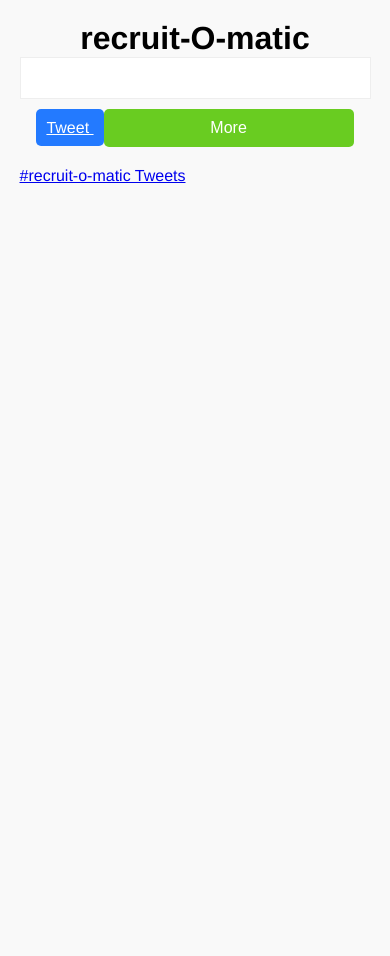
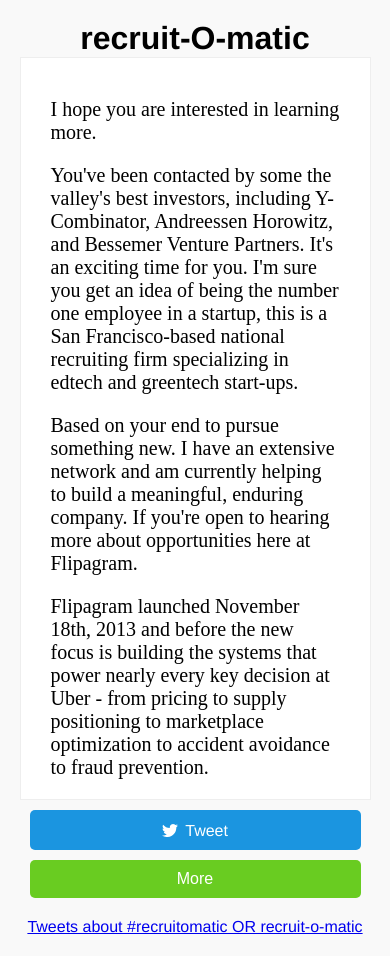
Before and after one commit to mgadda/recruit-o-matic, a website: page index.html in a window 390 px wide. Before the commit the page ends 844 px from the top, so only its background shows below. Drawn offline with Linux system fonts and the light colour scheme.

Commit message:
replace copy button with tweet button

```diff
--- a/index.html
+++ b/index.html
@@ -12,19 +12,23 @@
     <h1>recruit-O-matic</h1>
     <div class="message"></div>
     <div class="btn-bar">
-      <a target="_blank" class="btn" id="copy-btn" href="https://twitter.com/share?
-        url=https%3A%2F%2Fdev.twitter.com%2Fweb%2Ftweet-button&
-        via=twitterdev&
-        related=twitterapi%2Ctwitter&
-        hashtags=example%2Cdemo&
-        text=custom%20share%20text">
-          Tweet
+      <!--<a target="_blank" class="btn" id="copy-btn" href="https://twitter.com/share?-->
+        <!--url=https%3A%2F%2Fdev.twitter.com%2Fweb%2Ftweet-button&-->
+        <!--via=twitterdev&-->
+        <!--related=twitterapi%2Ctwitter&-->
+        <!--hashtags=example%2Cdemo&-->
+        <!--text=custom%20share%20text">-->
+          <!--Tweet-->
+      <!--</a>-->
+      <a class="btn tweet-btn" href="https://twitter.com/intent/tweet">
+        <i></i>
+        Tweet
       </a>
-      <!-- <button id="copy-btn" class="btn" name="copy">Copy to clipboard</button> -->
       <button id="more-btn" class="btn" name="more">More</button>
-      <div id="share"></div>
     </div>
-    <a class="twitter-timeline" href="https://twitter.com/hashtag/recruit-o-matic" data-widget-id="692745601113464832">#recruit-o-matic Tweets</a>
+    <div class="timeline-container">
+      <a class="twitter-timeline" href="https://twitter.com/search?q=%23recruitomatic%20OR%20recruit-o-matic" data-widget-id="693502632795590656">Tweets about #recruitomatic OR recruit-o-matic</a>
+    </div>
   </div>
   <!-- <div id="credit">
     <a href="https://twitter.com/mgadda" class="twitter-follow-button" data-show-count="false" data-size="large">Follow @mgadda</a>
--- a/recruit.css
+++ b/recruit.css
@@ -43,6 +43,11 @@
   padding: 10px;
   width: 160px;
   margin-bottom: 10px;
+  margin-right: 5px;
+}
+
+.btn:active {
+  box-shadow: inset 0 3px 5px rgba(0,0,0,0.1);
 }
 
 .btn:focus {
@@ -53,12 +58,43 @@
   background-color: #237AFF;
 }
 
+.tweet-btn {
+  background-color: #1b95e0;
+  color: white;
+  text-decoration: none;
+  /*font-weight: bold;*/
+  font: normal normal normal 1em/18px 'Helvetica Neue',Arial,sans-serif;
+}
+
+.tweet-btn:hover {
+  background-color: #0c7abf;
+}
+
+.tweet-btn i {
+  background: transparent 0 0 no-repeat;
+  background-image: url(/TwitterLogo_white_16x16.svg);
+  display: inline-block;
+  width: 16px;
+  height: 16px;
+  top: 4px;
+  position: relative;
+  margin-right: 3px;
+}
+/*LoVeHA*/
+
+
 #more-btn {
   background-color: #69CC21;
 }
 
 #credit {
   margin-left: 10px;
+}
+
+.timeline-container {
+  width: 100%;
+  text-align: center;
+
 }
 
 @media (max-width: 480px) {
@@ -76,6 +112,11 @@
   }
 
   .btn {
-    width: 250px;
+    display: inline-block;
+    width: 100%;
+  }
+
+  .tweet-btn {
+    padding: 10px 0;
   }
 }
--- a/recruit.js
+++ b/recruit.js
@@ -45,6 +45,12 @@
   ga('send', 'pageview');
 }
 
+function updateTweetButton() {
+  var tweetBtn = document.querySelector('.tweet-btn');
+  tweetBtn.href = "https://twitter.com/intent/tweet?url=" +
+    window.location.href.split("#").join("%23") + "&hashtags=" +
+    encodeURI("recruitomatic");
+}
 
 var prng;
 function init() {
@@ -62,12 +68,13 @@
   var moreBtn = document.querySelector('#more-btn');
   moreBtn.addEventListener('click', function () {
     // Reset button state
-    var copyBtn = document.querySelector('#copy-btn');
-    copyBtn.textContent = "Copy to clipboard";
+    //var copyBtn = document.querySelector('#copy-btn');
+    //copyBtn.textContent = "Copy to clipboard";
 
     // Update hash with last seed to this is bookmark-able
     window.location.hash = prng.getSeed();
     recruitOmatic([1,3,3,1], prng);
+    updateTweetButton();
 
     // track page change (this is a virtual page refresh)
     if (typeof(ga) !== 'undefined') {
@@ -75,27 +82,23 @@
     }
   });
 
-  var copyBtn = document.querySelector('#copy-btn');
-  copyBtn.href = "https://twitter.com/share?url=" +
-        encodeURI(window.location.href) + "&hashtags=" +
-        encodeURI("recruit-o-matic");
+  updateTweetButton();
 
-
-  twttr.ready(function () {
-    twttr.widgets.createShareButton(
-      'https:\/\/recruit-o-matic.com\/',
-      document.getElementById('share'),
-      {
-        hashtags: "#recruit-o-matic",
-        size: "large"
-      }
-    );
-  });
+  //twttr.ready(function () {
+  //  twttr.widgets.createShareButton(
+  //    'https:\/\/recruit-o-matic.com\/',
+  //    document.getElementById('share'),
+  //    {
+  //      hashtags: "recruit-o-matic",
+  //      size: "large"
+  //    }
+  //  );
+  //});
 
 }
 
 document.onreadystatechange = function () {
-  if (document.readyState == "interactive") {
+  if (document.readyState == "complete") {
     init();
   }
 };
@@ -104,4 +107,5 @@
   var seed = parseFloat(window.location.hash.slice(1));
   prng = new PRNG(seed);
   recruitOmatic([1,3,3,1], prng);
+  updateTweetButton();
 };
```
Also changed, not shown: TwitterLogo_white_16x16.svg (added).
